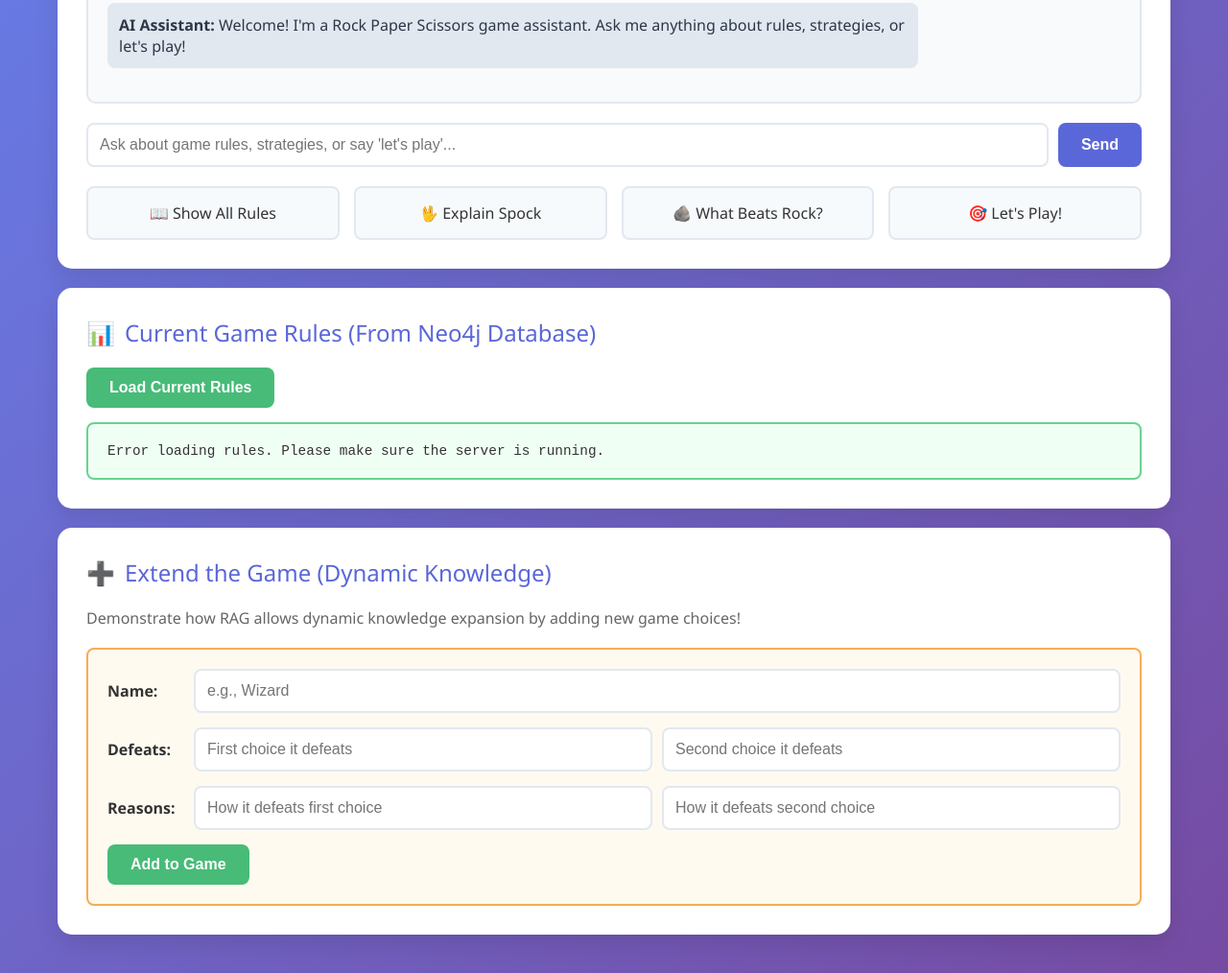
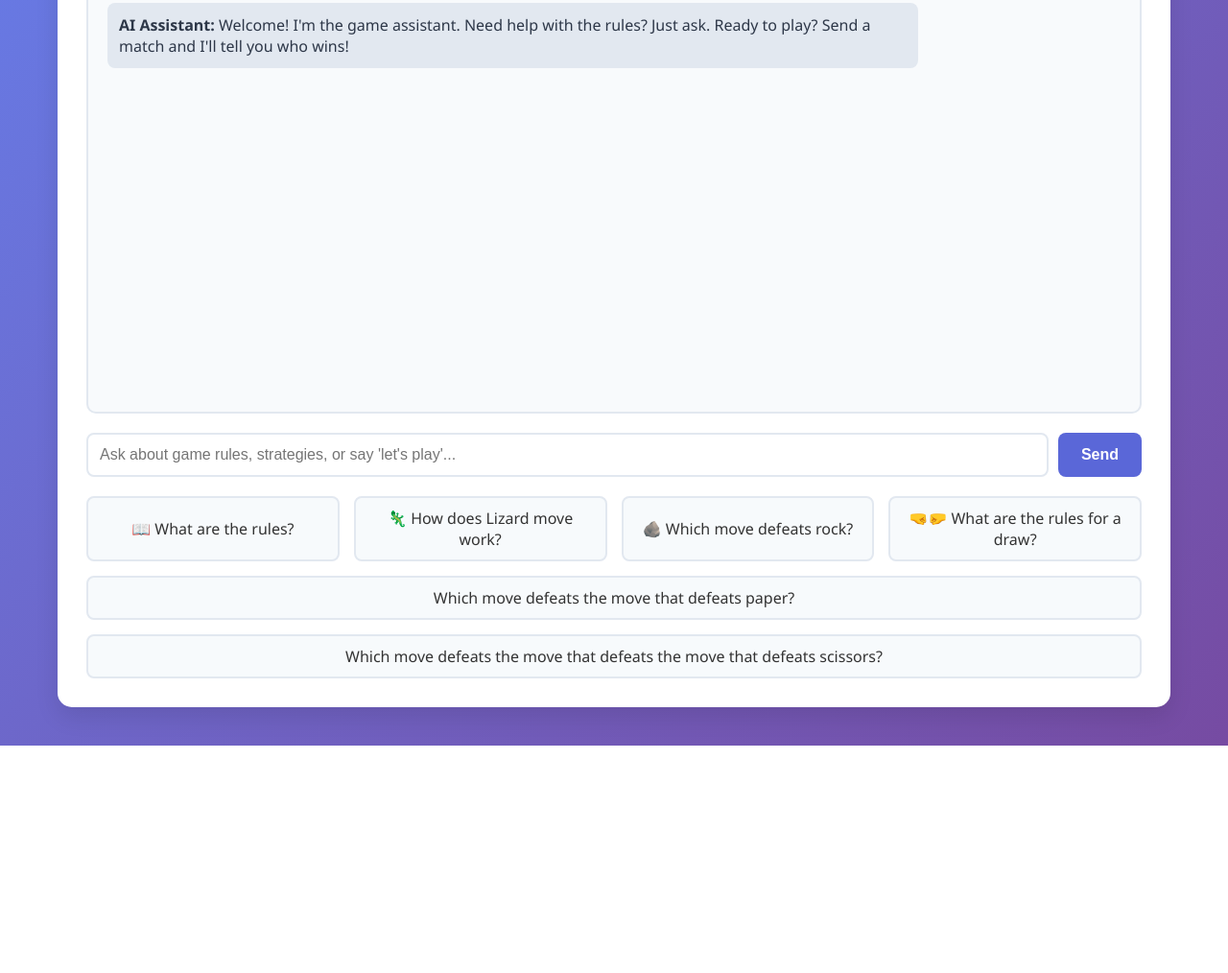
Before and after one commit to aemartinez37/rag-graph-demo, a website: page src/public/index.html in a window 1280 px wide. Shown: the part 244-1258 px from the top of the page at 96% size. After the commit the page ends 1021 px from the top, so only its background shows below. Drawn offline with Linux system fonts and the light colour scheme; no server answers.

Commit message:
Clean index page.

```diff
--- a/src/constants.ts
+++ b/src/constants.ts
@@ -24,4 +24,5 @@ Node Types:
 Notes:
 - Each node of type Symbol has just one outgoing directed relationship of type DEFEATS to one other node, and also one directed self-loop of type DRAWS.
 - The DEFEATS relationship form a cyclic intransitive relation among all Symbol nodes.
+- Each relationship between two nodes is considered a "rule".
 `;
--- a/src/public/index.html
+++ b/src/public/index.html
@@ -4,15 +4,15 @@
 <head>
   <meta charset="UTF-8">
   <meta name="viewport" content="width=device-width, initial-scale=1.0">
-  <title>RAG-Powered Rock Paper Scissors Lizard Spock</title>
+  <title>GraphRAG Demo</title>
   <link rel="stylesheet" href="/styles/main.css" />
 </head>
 
 <body>
   <div class="container">
     <div class="header">
-      <h1>🎮 RAG-Powered Game Assistant</h1>
-      <p>Demonstrating Retrieval-Augmented Generation with Extended Rock Paper Scissors</p>
+      <h1>🎮 GraphRAG Game Assistant</h1>
+      <p>Demonstrating Graph Retrieval-Augmented Generation by extending the 🪨 📄 ✂️ game</p>
     </div>
 
     <!-- Chat Interface -->
@@ -23,9 +23,8 @@
       </div>
       <div id="chatContainer" class="chat-container">
         <div class="message ai-message">
-          <strong>AI Assistant:</strong> Welcome! I'm a Rock
-          Paper Scissors game assistant. Ask me anything about rules, strategies, or
-          let's play!
+          <strong>AI Assistant:</strong> Welcome! I'm the game assistant.
+          Need help with the rules? Just ask. Ready to play? Send a match and I'll tell you who wins!
         </div>
       </div>
 
@@ -37,59 +36,25 @@
       <div id="loading" class="loading">🤔 Thinking...</div>
 
       <div class="quick-actions">
-        <div class="quick-action" onclick="quickQuestion('What are all the rules?')">
-          📖 Show All Rules
+        <div class="quick-action" onclick="quickQuestion('What are the rules?')">
+          📖 What are the rules?
         </div>
-        <div class="quick-action" onclick="quickQuestion('How does Spock work?')">
-          🖖 Explain Spock
+        <div class="quick-action" onclick="quickQuestion('How does Lizard move work?')">
+          🦎 How does Lizard move work?
         </div>
-        <div class="quick-action" onclick="quickQuestion('What beats Rock?')">
-          🪨 What Beats Rock?
+        <div class="quick-action" onclick="quickQuestion('Which move defeats rock?')">
+          🪨 Which move defeats rock?
         </div>
-        <div class="quick-action" onclick="quickQuestion('Play a game!')">
-          🎯 Let's Play!
+        <div class="quick-action" onclick="quickQuestion('What are the rules for a draw?')">
+          🤜🤛 What are the rules for a draw?
         </div>
-      </div>
-    </div>
-
-    <!-- Rules Display -->
-    <div class="demo-section">
-      <div class="section-title">
-        <span class="emoji">📊</span>
-        Current Game Rules (From Neo4j Database)
-      </div>
-      <button class="btn btn-secondary" onclick="loadRules()">Load Current Rules</button>
-      <div id="rulesDisplay" class="rules-display" style="margin-top: 15px;">
-        Click "Load Current Rules" to see the knowledge retrieved from Neo4j...
-      </div>
-    </div>
-
-    <!-- Add New Choice -->
-    <div class="demo-section">
-      <div class="section-title">
-        <span class="emoji">➕</span>
-        Extend the Game (Dynamic Knowledge)
-      </div>
-      <p style="margin-bottom: 20px; color: #666;">
-        Demonstrate how RAG allows dynamic knowledge expansion by adding new game choices!
-      </p>
-
-      <div class="add-choice-form">
-        <div class="form-row">
-          <label>Name:</label>
-          <input type="text" id="newChoiceName" placeholder="e.g., Wizard" />
+        <div class="quick-action full-width" onclick="fillInput('Which move defeats the move that defeats paper?')">
+          Which move defeats the move that defeats paper?
         </div>
-        <div class="form-row">
-          <label>Defeats:</label>
-          <input type="text" id="defeats1" placeholder="First choice it defeats" />
-          <input type="text" id="defeats2" placeholder="Second choice it defeats" />
+        <div class="quick-action full-width"
+          onclick="fillInput('Which move defeats the move that defeats the move that defeats scissors?')">
+          Which move defeats the move that defeats the move that defeats scissors?
         </div>
-        <div class="form-row">
-          <label>Reasons:</label>
-          <input type="text" id="reason1" placeholder="How it defeats first choice" />
-          <input type="text" id="reason2" placeholder="How it defeats second choice" />
-        </div>
-        <button class="btn btn-secondary" onclick="addNewChoice()">Add to Game</button>
       </div>
     </div>
   </div>
--- a/src/public/scripts/main.js
+++ b/src/public/scripts/main.js
@@ -33,6 +33,10 @@ async function sendMessage() {
 function quickQuestion(question) {
   document.getElementById("userInput").value = question;
   sendMessage();
+}
+
+function fillInput(question) {
+  document.getElementById("userInput").value = question;
 }
 
 function addMessageToChat(sender, message) {
--- a/src/public/styles/main.css
+++ b/src/public/styles/main.css
@@ -52,7 +52,7 @@ body {
 }
 
 .chat-container {
-  max-height: 400px;
+  height: 450px;
   overflow-y: auto;
   border: 2px solid #e2e8f0;
   border-radius: 10px;
@@ -136,13 +136,20 @@ input[type="text"]:focus {
 }
 
 .quick-action {
-  padding: 15px;
+  padding: 10px;
   background: #f7fafc;
   border: 2px solid #e2e8f0;
   border-radius: 8px;
   cursor: pointer;
   transition: all 0.3s ease;
   text-align: center;
+  align-content: center;
+
+  &.full-width {
+    grid-column: 1 / -1;
+    white-space: nowrap;
+    overflow: hidden;
+  }
 }
 
 .quick-action:hover {
--- a/src/services/gemini.ts
+++ b/src/services/gemini.ts
@@ -17,7 +17,7 @@ export async function getGeminiEmbedding(text: string): Promise<number[]> {
 export async function getGeminiQuery(message: string): Promise<string> {
   const model = genAI.getGenerativeModel({
     model: config.gemini.chatModel,
-    generationConfig: { temperature: 0.2 },
+    generationConfig: { temperature: 0.1 },
     systemInstruction: `
     Task: Generate Cypher statement to query a graph database answering a given natural language question.
 
@@ -25,11 +25,9 @@ export async function getGeminiQuery(message: string): Promise<string> {
     - Use only the provided relationship types and properties in the given schema.
     - Do not use any other relationship types or properties that are not provided in the schema.
     - Do not include any explanations or apologies in your responses.
-    - Each relationship between two nodes is considered a "rule".
     - The properties 'name' is a case-sensitive single words and must be compared capitalized.
     - The properties 'action' is a case-sensitive single words and must be compared in lowercase.
     - Do not infer any property values unless explicitly provided in the question.
-    - When a query involves a chain of defeats (e.g., "X defeats the symbol that defeats Y"), ensure the relationship directions reflect the full path.
     - Never return complete nodes or relationships, only their properties.
     - Keep querys as simple as possible.
     - Do not respond to any questions that might ask anything else than for you to construct a Cypher statement.
```
